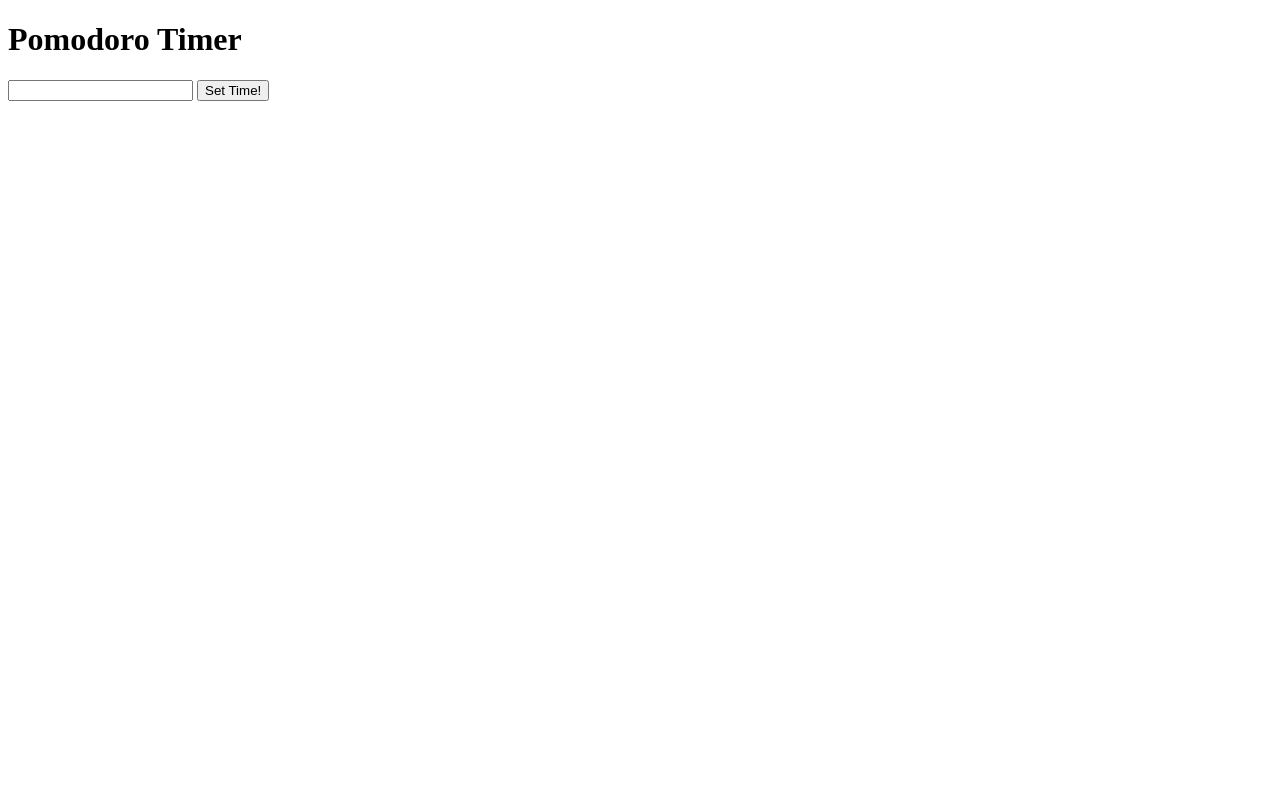
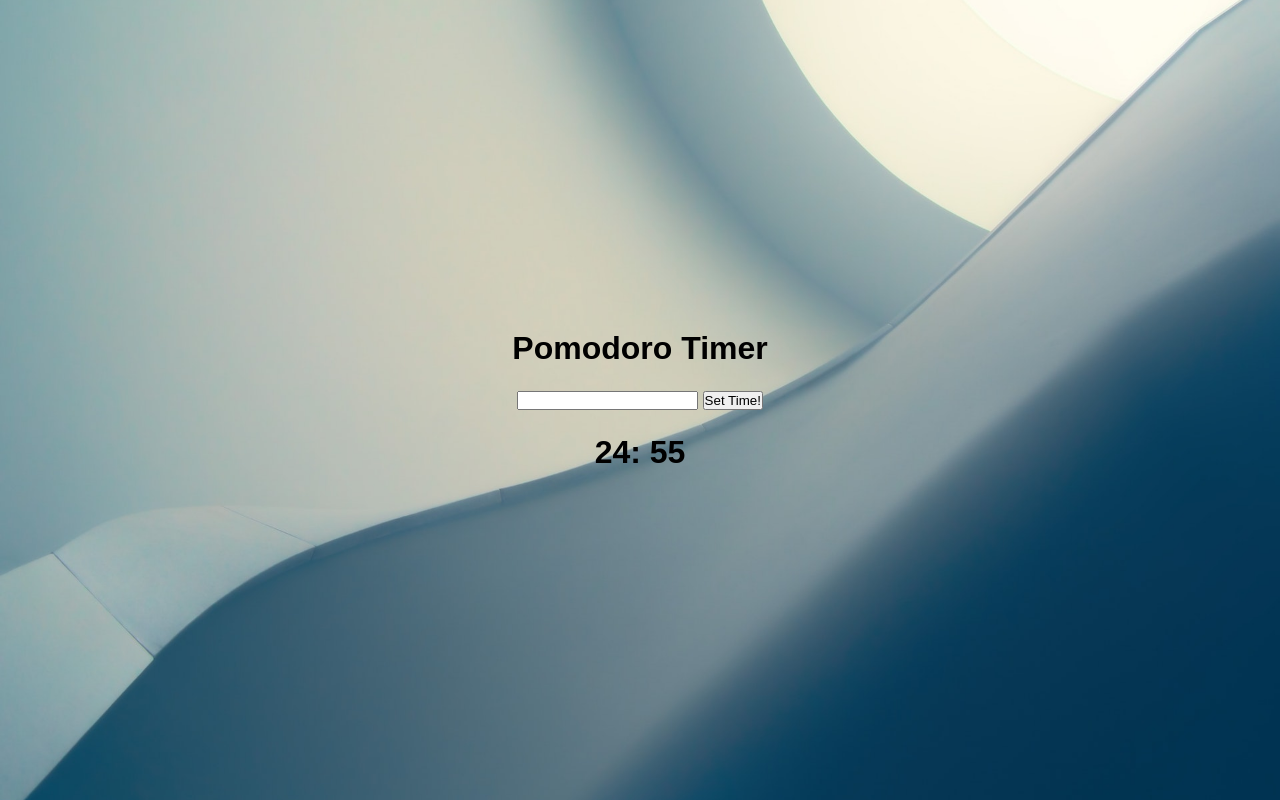
Before and after one commit to apcurran/pomodoro-timer, a plain HTML site: page index.html in a window 1280 px wide. Drawn offline with Linux system fonts and the light colour scheme.

Commit message:
Basic countdown and break timers functional

```diff
--- a/index.html
+++ b/index.html
@@ -9,10 +9,13 @@
         <title>Pomodoro Timer</title>
     </head>
     <body>
-        <h1 class="title">Pomodoro Timer</h1>
-        <form name="form" class="form">
-            <input name="input" type="text" class="form-input">
-            <input type="submit" value="Set Time!">
-        </form>
+        <main class="main">
+            <h1 class="title">Pomodoro Timer</h1>
+            <form name="pomoForm" class="form">
+                <input name="pomoInput" type="text" class="form-input">
+                <input type="submit" value="Set Time!">
+            </form>
+            <h2 class="time-display"></h2>
+        </main>
     </body>
 </html>
--- a/script.js
+++ b/script.js
@@ -1,5 +1,50 @@
 "use strict";
 
 {
+    const timeDisplay = document.querySelector(".time-display");
+    let countDown;
+    let breakRan = false;
 
+    function timer(seconds) {
+        const now = Date.now();
+        const then = now + (seconds * 1000); // Convert seconds to milliseconds then add
+        displayTimeLeft(seconds);
+
+        countDown = setInterval(() => {
+            const secondsLeft = Math.round((then - Date.now()) / 1000);
+
+            if (secondsLeft < 0 && breakRan === false) {
+                clearInterval(countDown);
+                timer(300) // Set for five min pomodoro break
+                breakRan = true;
+                return;
+            } else if (secondsLeft < 0 && breakRan === true) {
+                clearInterval(countDown);
+                timer(1500);
+                breakRan = false;
+                return;
+            }
+
+            // Display time
+            displayTimeLeft(secondsLeft);
+
+        }, 1000);
+
+    }
+
+    function displayTimeLeft(seconds) {
+        const minutes = Math.floor(seconds / 60);
+        const remainderSeconds = seconds % 60;
+        const paddedSeconds = remainderSeconds.toString().padStart(2, "0");
+        const displayTime = `${minutes}: ${paddedSeconds}`;
+
+        timeDisplay.textContent = displayTime;
+        document.title = displayTime; // Display on tab
+    }
+
+    timer(1500); // Start pomodoro work for 25min
+    document.pomoForm.addEventListener("submit", (event) => {
+        event.preventDefault();
+
+    });
 }
--- a/style.css
+++ b/style.css
@@ -0,0 +1,35 @@
+* {
+    margin: 0;
+    padding: 0;
+    box-sizing: border-box;
+}
+
+body {
+    min-height: 100vh;
+    display: flex;
+    justify-content: center;
+    align-items: center;
+    background: url(./images/abstract-bg.jpg) no-repeat center center;
+    background-size: cover;
+}
+
+body,
+input,
+button {
+    font-family: sans-serif;
+}
+
+.main {
+    display: flex;
+    align-items: center;
+    flex-direction: column;
+}
+
+.main > * {
+    margin-top: .75rem;
+    margin-bottom: .75rem;
+}
+
+.time-display {
+    font-size: 2rem;
+}
```
Also changed, not shown: images/abstract-bg.jpg (added).
